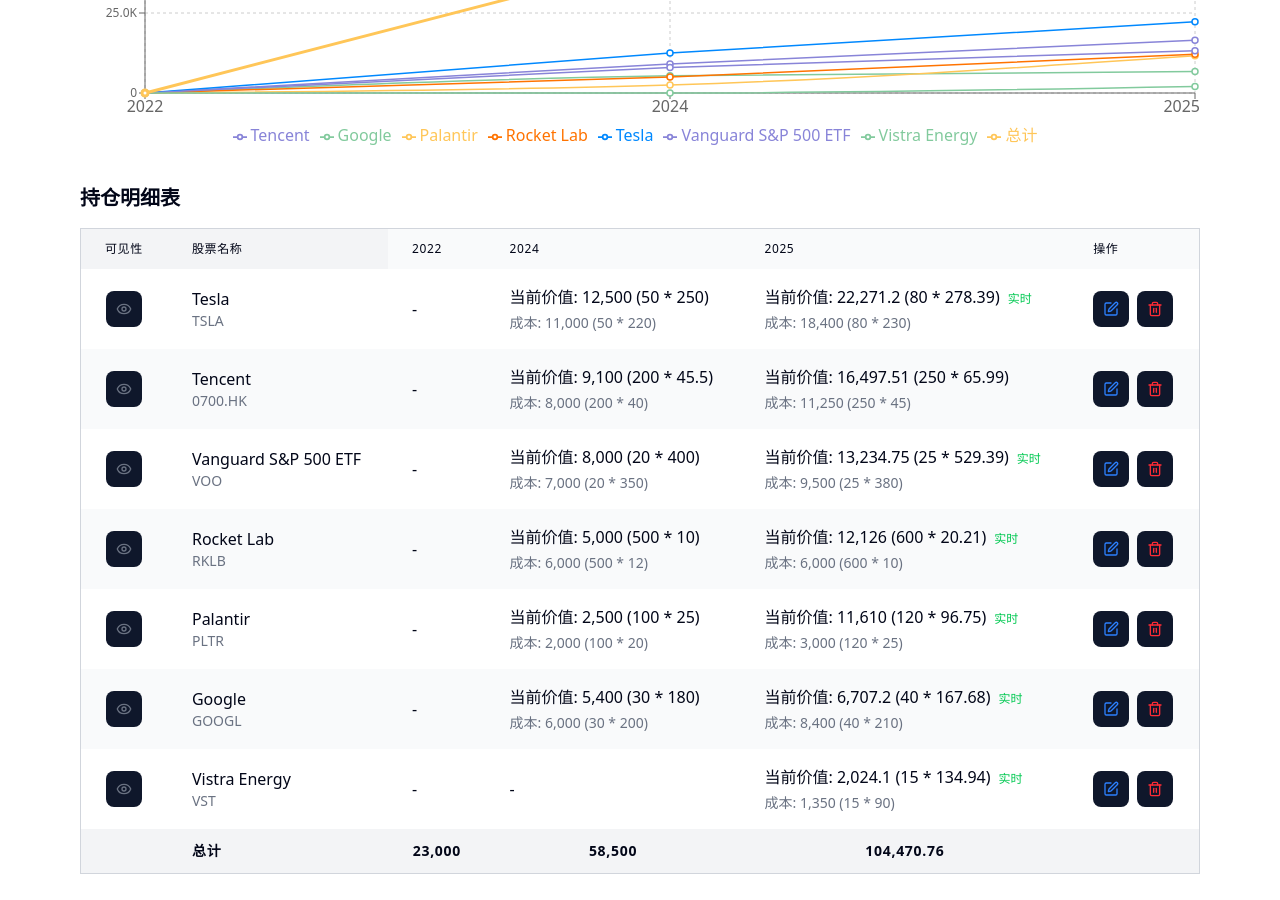
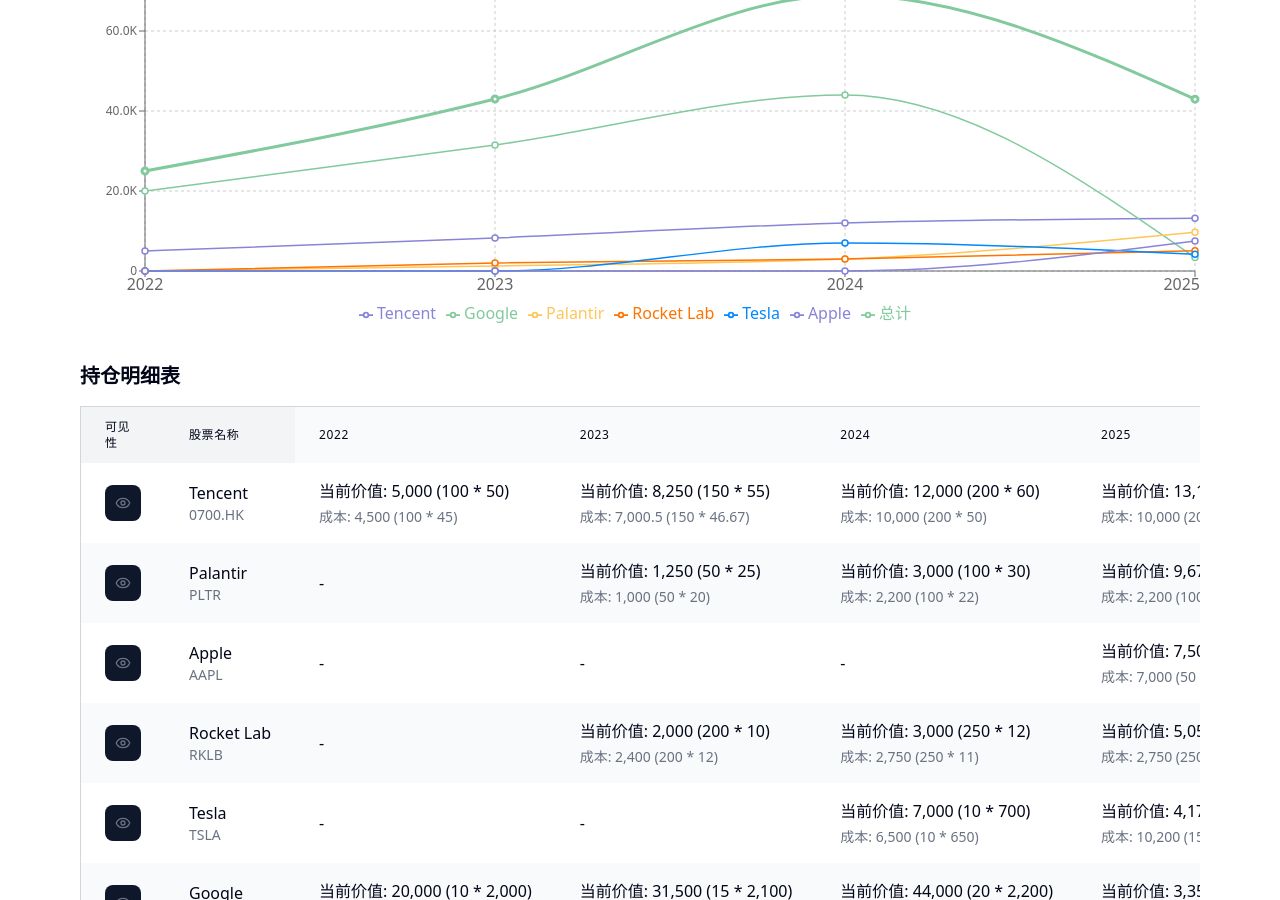
Before and after one commit to wenisy/StockPulse, a Next.js app: page / in a window 1280 px wide. Shown: the part 1900-2800 px from the top of the page. Built offline with nearby package versions, Linux system fonts and the light colour scheme.

Commit message:
Update data.ts

```diff
--- a/src/components/data.ts
+++ b/src/components/data.ts
@@ -1,169 +1,228 @@
 export const stockInitialData:{ [year: string]: any } = {
   "2022": {
-        "stocks": [],
+    "stocks": [
+      {
+        "name": "Tencent",
+        "shares": 100,
+        "price": 50,
+        "costPrice": 45,
+        "id": "8f47a3e1-5c12-4f87-9e65-d2b8f76a1234",
+        "symbol": "0700.HK"
+      },
+      {
+        "name": "Google",
+        "shares": 10,
+        "price": 2000,
+        "costPrice": 1800,
+        "id": "d3a7b2c1-4e56-7f89-0a12-b3c4d5e6f789",
+        "symbol": "GOOGL"
+      }
+    ],
     "cashTransactions": [
       {
-                "amount": 15000,
+        "amount": 21200,
         "type": "deposit",
         "date": "2021-11-10"
       },
       {
-                "amount": 8000,
+        "amount": 5600,
         "type": "deposit",
         "date": "2022-09-06"
       }
     ],
     "stockTransactions": [],
-        "cashBalance": 23000
+    "cashBalance": 48000
+  },
+  "2023": {
+    "stocks": [
+      {
+        "name": "Tencent",
+        "shares": 150,
+        "price": 55,
+        "costPrice": 46.67,
+        "id": "8f47a3e1-5c12-4f87-9e65-d2b8f76a1234",
+        "symbol": "0700.HK"
+      },
+      {
+        "name": "Google",
+        "shares": 15,
+        "price": 2100,
+        "costPrice": 1866.67,
+        "id": "d3a7b2c1-4e56-7f89-0a12-b3c4d5e6f789",
+        "symbol": "GOOGL"
+      },
+      {
+        "name": "Palantir",
+        "shares": 50,
+        "price": 25,
+        "costPrice": 20,
+        "id": "2f13e4d5-6c78-9a0b-1d2e-3f4a5b6c7d8e",
+        "symbol": "PLTR"
+      },
+      {
+        "name": "Rocket Lab",
+        "shares": 200,
+        "price": 10,
+        "costPrice": 12,
+        "id": "5a6b7c8d-9e0f-1a2b-3c4d-5e6f7a8b9c0d",
+        "symbol": "RKLB"
+      }
+    ],
+    "cashTransactions": [
+      {
+        "amount": 10000,
+        "type": "deposit",
+        "date": "2023-03-15"
+      },
+      {
+        "amount": 5000,
+        "type": "deposit",
+        "date": "2023-07-20"
+      }
+    ],
+    "stockTransactions": [],
+    "cashBalance": 47000
   },
   "2024": {
     "stocks": [
       {
         "name": "Tencent",
         "shares": 200,
-                "price": 45.50,
-                "costPrice": 40.00,
+        "price": 60,
+        "costPrice": 50,
         "id": "8f47a3e1-5c12-4f87-9e65-d2b8f76a1234",
         "symbol": "0700.HK"
       },
       {
         "name": "Google",
-                "shares": 30,
-                "price": 180.00,
-                "costPrice": 200.00,
+        "shares": 20,
+        "price": 2200,
+        "costPrice": 1900,
         "id": "d3a7b2c1-4e56-7f89-0a12-b3c4d5e6f789",
         "symbol": "GOOGL"
       },
       {
         "name": "Palantir",
         "shares": 100,
-                "price": 25.00,
-                "costPrice": 20.00,
+        "price": 30,
+        "costPrice": 22,
         "id": "2f13e4d5-6c78-9a0b-1d2e-3f4a5b6c7d8e",
         "symbol": "PLTR"
       },
       {
         "name": "Rocket Lab",
-                "shares": 500,
-                "price": 10.00,
-                "costPrice": 12.00,
+        "shares": 250,
+        "price": 12,
+        "costPrice": 11,
         "id": "5a6b7c8d-9e0f-1a2b-3c4d-5e6f7a8b9c0d",
         "symbol": "RKLB"
       },
       {
         "name": "Tesla",
-                "shares": 50,
-                "price": 250.00,
-                "costPrice": 220.00,
+        "shares": 10,
+        "price": 700,
+        "costPrice": 650,
+        "id": "1a2b3c4d-5e6f-7g8h-9i0j-1k2l3m4n5o6p",
+        "symbol": "TSLA"
+      }
+    ],
+    "cashTransactions": [
+      {
+        "amount": 15000,
+        "type": "deposit",
+        "date": "2024-01-15"
+      },
+      {
+        "amount": 20000,
+        "type": "deposit",
+        "date": "2024-06-20"
+      }
+    ],
+    "stockTransactions": [
+      {
+        "type": "buy",
+        "stockId": "1a2b3c4d-5e6f-7g8h-9i0j-1k2l3m4n5o6p",
+        "shares": 10,
+        "price": 650,
+        "date": "2024-02-10"
+      }
+    ],
+    "cashBalance": 50000
+  },
+  "2025": {
+    "stocks": [
+      {
+        "name": "Tencent",
+        "shares": 200,
+        "price": 65,
+        "costPrice": 50,
+        "id": "8f47a3e1-5c12-4f87-9e65-d2b8f76a1234",
+        "symbol": "0700.HK"
+      },
+      {
+        "name": "Google",
+        "shares": 20,
+        "price": 2300,
+        "costPrice": 1900,
+        "id": "d3a7b2c1-4e56-7f89-0a12-b3c4d5e6f789",
+        "symbol": "GOOGL"
+      },
+      {
+        "name": "Palantir",
+        "shares": 100,
+        "price": 35,
+        "costPrice": 22,
+        "id": "2f13e4d5-6c78-9a0b-1d2e-3f4a5b6c7d8e",
+        "symbol": "PLTR"
+      },
+      {
+        "name": "Rocket Lab",
+        "shares": 250,
+        "price": 15,
+        "costPrice": 11,
+        "id": "5a6b7c8d-9e0f-1a2b-3c4d-5e6f7a8b9c0d",
+        "symbol": "RKLB"
+      },
+      {
+        "name": "Tesla",
+        "shares": 15,
+        "price": 750,
+        "costPrice": 680,
         "id": "1a2b3c4d-5e6f-7g8h-9i0j-1k2l3m4n5o6p",
         "symbol": "TSLA"
       },
       {
-                "name": "Vanguard S&P 500 ETF",
-                "shares": 20,
-                "price": 400.00,
-                "costPrice": 350.00,
-                "id": "9o8i7u6y-5t4r-3e2w-1q2w-3e4r5t6y7u8i",
-                "symbol": "VOO"
+        "name": "Apple",
+        "shares": 50,
+        "price": 150,
+        "costPrice": 140,
+        "id": "3c4d5e6f-7g8h-9i0j-1k2l-3m4n5o6p7q8r",
+        "symbol": "AAPL"
       }
     ],
     "cashTransactions": [
       {
         "amount": 25000,
         "type": "deposit",
-                "date": "2024-07-08"
+        "date": "2025-03-10"
+      }
+    ],
+    "stockTransactions": [
+      {
+        "type": "buy",
+        "stockId": "1a2b3c4d-5e6f-7g8h-9i0j-1k2l3m4n5o6p",
+        "shares": 5,
+        "price": 700,
+        "date": "2025-04-15"
       },
       {
-                "amount": 18000,
-                "type": "deposit",
-                "date": "2024-03-21"
-            },
-            {
-                "amount": 5000,
-                "type": "deposit",
-                "date": "2024-03-21"
-            },
-            {
-                "amount": 10000,
-                "type": "deposit",
-                "date": "2024-11-26"
+        "type": "buy",
+        "stockId": "3c4d5e6f-7g8h-9i0j-1k2l-3m4n5o6p7q8r",
+        "shares": 50,
+        "price": 140,
+        "date": "2025-05-20"
       }
     ],
-        "stockTransactions": [],
-        "cashBalance": 16000
-    },
-    "2025": {
-        "stocks": [
-            {
-                "name": "Tencent",
-                "shares": 250,
-                "price": 50.00,
-                "costPrice": 45.00,
-                "id": "8f47a3e1-5c12-4f87-9e65-d2b8f76a1234",
-                "symbol": "0700.HK"
-            },
-            {
-                "name": "Google",
-                "shares": 40,
-                "price": 190.00,
-                "costPrice": 210.00,
-                "id": "d3a7b2c1-4e56-7f89-0a12-b3c4d5e6f789",
-                "symbol": "GOOGL"
-            },
-            {
-                "name": "Palantir",
-                "shares": 120,
-                "price": 30.00,
-                "costPrice": 25.00,
-                "id": "2f13e4d5-6c78-9a0b-1d2e-3f4a5b6c7d8e",
-                "symbol": "PLTR"
-            },
-            {
-                "name": "Rocket Lab",
-                "shares": 600,
-                "price": 12.00,
-                "costPrice": 10.00,
-                "id": "5a6b7c8d-9e0f-1a2b-3c4d-5e6f7a8b9c0d",
-                "symbol": "RKLB"
-            },
-            {
-                "name": "Tesla",
-                "shares": 80,
-                "price": 260.00,
-                "costPrice": 230.00,
-                "id": "1a2b3c4d-5e6f-7g8h-9i0j-1k2l3m4n5o6p",
-                "symbol": "TSLA"
-            },
-            {
-                "name": "Vanguard S&P 500 ETF",
-                "shares": 25,
-                "price": 420.00,
-                "costPrice": 380.00,
-                "id": "9o8i7u6y-5t4r-3e2w-1q2w-3e4r5t6y7u8i",
-                "symbol": "VOO"
-            },
-            {
-                "name": "Vistra Energy",
-                "shares": 15,
-                "price": 100.00,
-                "costPrice": 90.00,
-                "id": "7y6t5r4e-3w2q-1a2s-3d4f-5g6h7j8k9l0p",
-                "symbol": "VST"
-            }
-        ],
-        "cashTransactions": [
-            {
-                "amount": 20000,
-                "type": "deposit",
-                "date": "2025-03-07"
-            },
-            {
-                "amount": 15000,
-                "type": "deposit",
-                "date": "2025-01-24"
-            }
-        ],
-        "stockTransactions": [],
-        "cashBalance": 20000
+    "cashBalance": 55000
   }
 }
```
Lines whose indentation alone changed are shown as unchanged.
